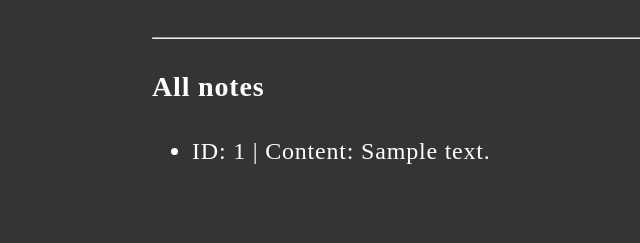
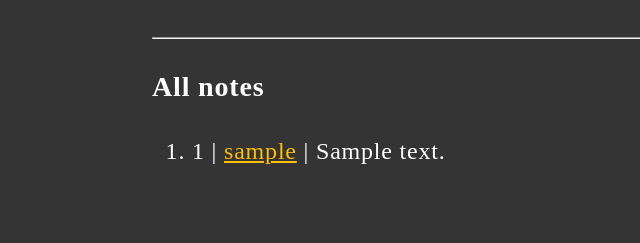
Before and after one commit to epohs/Torinoko, a Python web app: template app/templates/index.html in a window 1280 px wide. Shown: the part 456-699 px from the top of the page, without its empty margins (80-720 px from the left). Run offline with Jinja, Linux system fonts and the light colour scheme; the template is opened without the code that fills it: most values are stand-ins (such as "Sample title", 1, 10 or a date in 2020); form fields are guessed from the names that the template uses.

Commit message:
template cleanup

```diff
--- a/app/templates/index.html
+++ b/app/templates/index.html
@@ -37,12 +37,12 @@
 
 <h3>All notes</h3>
 
-<ul>
+<ol>
  {% for note in notes %}
 
-  <li>ID: {{note.id}} | Content: {{note.clean_note}}</li>
+  <li>{{note.id}} | <a href="{{ url_for("main.view_note", slug=note.slug)}}">{{note.slug}}</a> | {{note.clean_note}}</li>
 
  {% endfor %}
-</ul>
+</ol>
 
 {% endblock %}
--- a/app/templates/view-note.html
+++ b/app/templates/view-note.html
@@ -12,7 +12,7 @@
   <ul>
     <li>id: {{ note.id }}</li>
     <li>slug: {{ note.slug }}</li>
-    <li>content: {{ note.clean_note }}</li>
+    <li>{{ note.clean_note }}</li>
     <li>created_at: {{ note.created_at }}</li>
   </ul>
 
```
